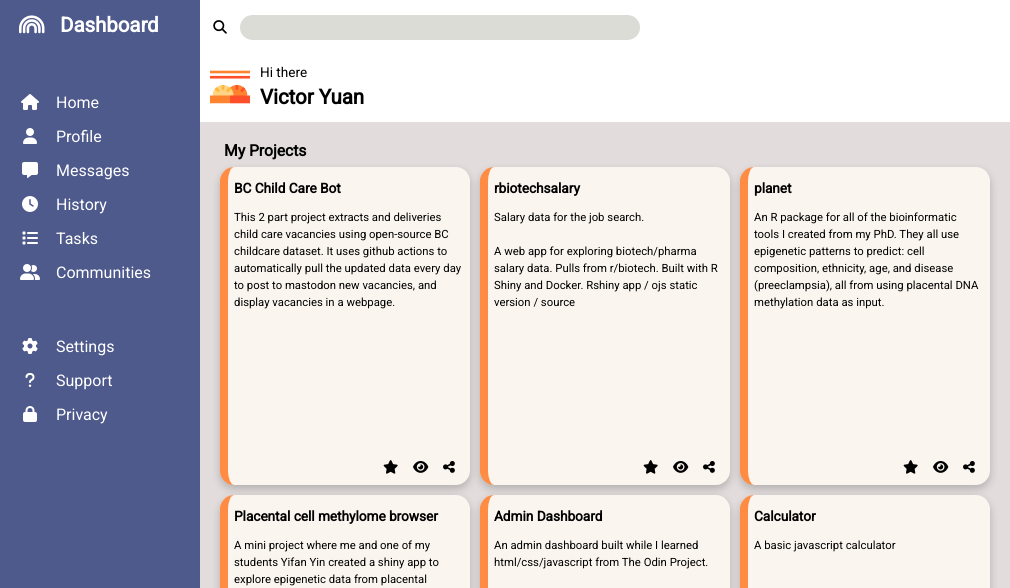
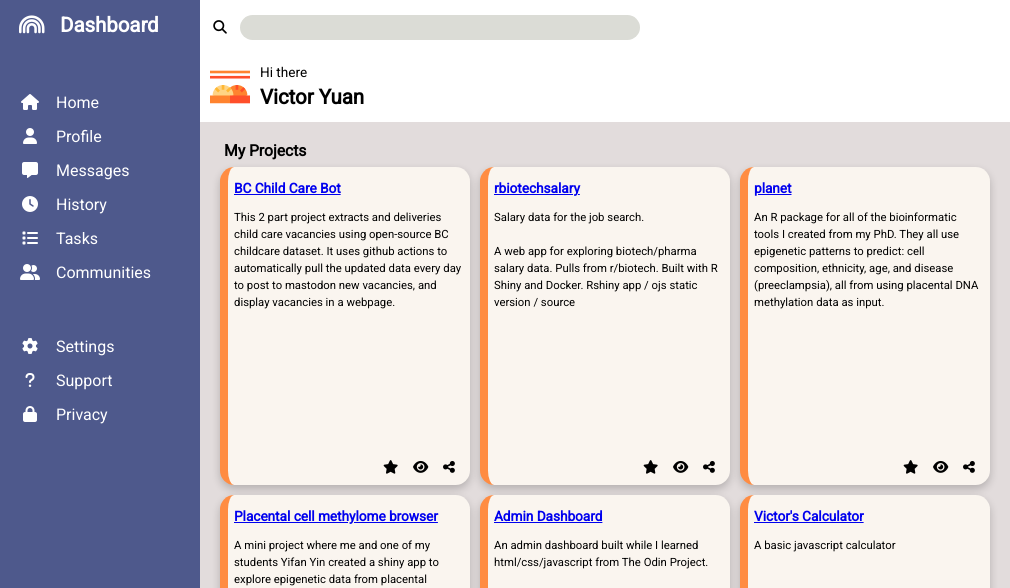
Before and after one commit to wvictor14/admin_dashboard, a plain HTML site: page index.html in a window 1280 px wide. Shown: the top 588 px of the page, 0-1010 px from the left. Drawn offline with Linux system fonts and the light colour scheme.

Commit message:
add links to projects

```diff
--- a/index.html
+++ b/index.html
@@ -79,7 +79,7 @@
           <p>My Projects</p>
           <div class="projects-2column-card">
             <div class="project">
-              <div class="title">BC Child Care Bot</div>
+              <div class="title"><a href="https://victoryuan.com/bcchildcarebot/">BC Child Care Bot</a></div>
               <div class="project-content">
                 This 2 part project extracts and deliveries child care vacancies using open-source BC childcare dataset.
                 It uses github actions to automatically pull the updated data every day to post to mastodon new
@@ -93,7 +93,7 @@
               </div>
             </div>
             <div class="project">
-              <div class="title">rbiotechsalary</div>
+              <div class="title"><a href="https://app.victoryuan.com/rbiotechsalary/">rbiotechsalary</a></div>
               <div class="project-content">
                 Salary data for the job search.
                 <br><br>
@@ -107,7 +107,7 @@
               </div>
             </div>
             <div class="project">
-              <div class="title">planet</div>
+              <div class="title"><a href="https://victoryuan.com/planet/">planet</a></div>
               <div class="project-content">
                 An R package for all of the bioinformatic tools I created from my PhD. They all use epigenetic patterns
                 to predict: cell composition, ethnicity, age, and disease (preeclampsia), all from using placental DNA
@@ -122,7 +122,7 @@
             </div>
 
             <div class="project">
-              <div class="title">Placental cell methylome browser</div>
+              <div class="title"><a href="https://wvictor.shinyapps.io/dmr-project/">Placental cell methylome browser</a></div>
               <div class="project-content">
                 A mini project where me and one of my students Yifan Yin created a shiny app to explore epigenetic data
                 from placental samples we collected.
@@ -135,7 +135,7 @@
               </div>
             </div>
             <div class="project">
-              <div class="title">Admin Dashboard</div>
+              <div class="title"><a href="https://victoryuan.com/admin_dashboard/">Admin Dashboard</a></div>
               <div class="project-content">
                 An admin dashboard built while I learned html/css/javascript from The Odin Project.</div>
 
@@ -146,7 +146,7 @@
               </div>
             </div>
             <div class="project">
-              <div class="title">Calculator</div>
+              <div class="title"><a href="https://victoryuan.com/calculator/">Victor's Calculator</a></div>
               <div class="project-content">A basic javascript calculator</div>
 
               <div class="project-controls">
--- a/style.css
+++ b/style.css
@@ -53,10 +53,11 @@ html {
   gap: 10px;
 }
 
-a > * {
+.nav-items  a > * {
   font-size: medium;
 }
-a {
+
+.nav-items  a {
   display: grid;
   grid-template-columns: 40px 1fr;
   margin-left: 10px;
@@ -64,7 +65,10 @@ a {
   align-items: start;
   cursor: pointer;
 }
-a > :nth-child(2) {
+a {
+  cursor: pointer;
+}
+.nav-items a > :nth-child(2) {
   align-self:  start;
   text-align: left;
   padding-left: 6px;
```
